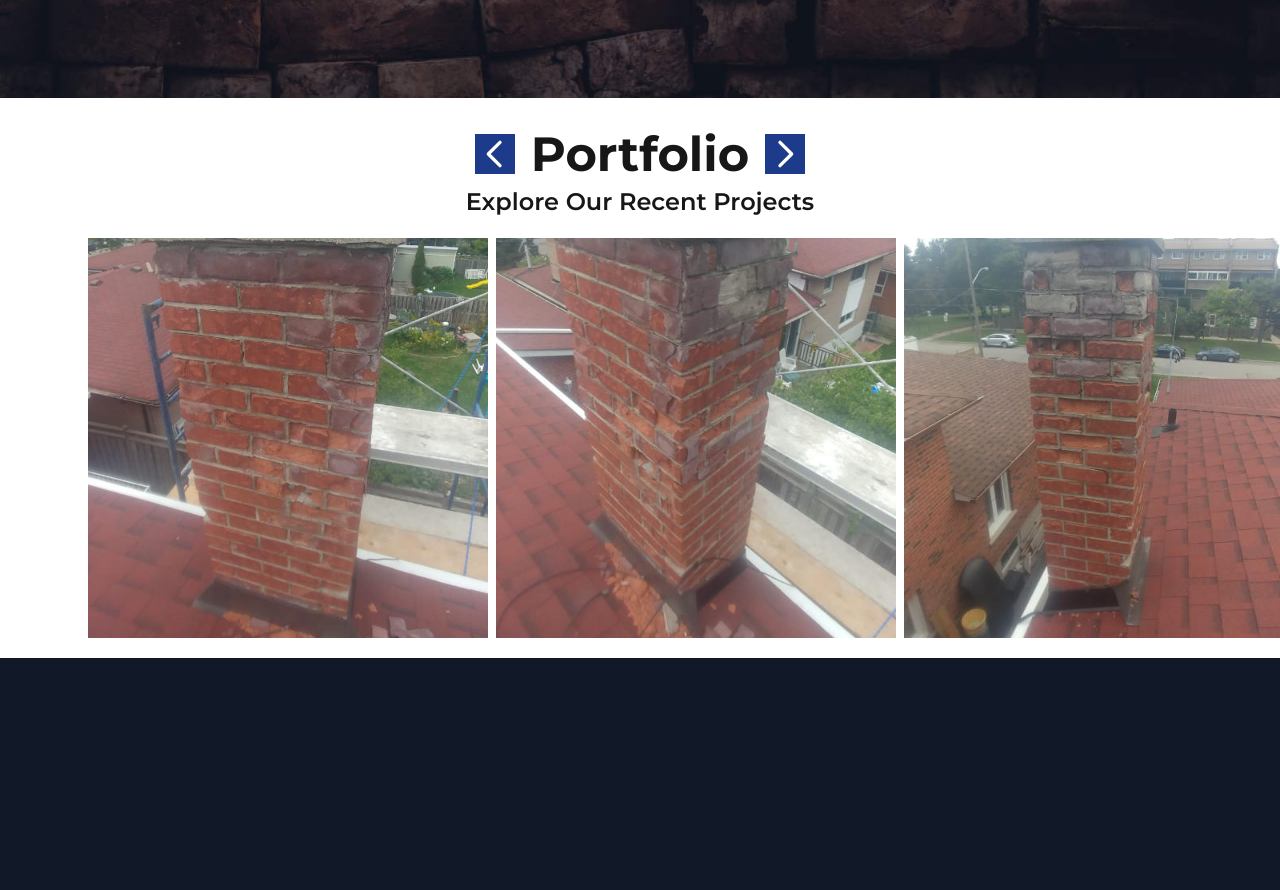
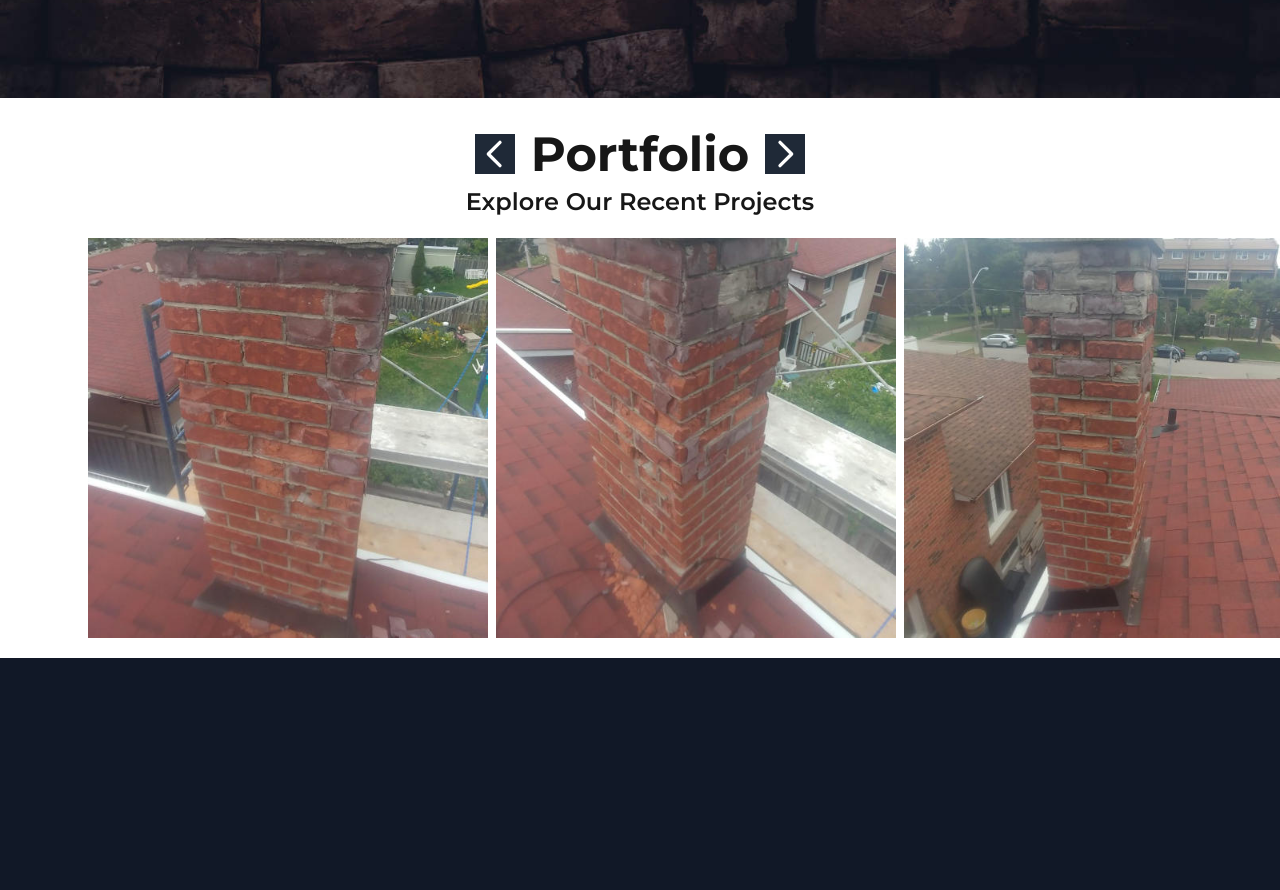
Before and after one commit to EMurrell/eagle-brick-website, a Next.js app: page / in a window 1280 px wide. Shown: the part 2480-3370 px from the top of the page. Built offline with nearby package versions, Linux system fonts and the light colour scheme; a web font is replaced by a local one.

Commit message:
change button color in gallery

```diff
--- a/components/Pics.js
+++ b/components/Pics.js
@@ -22,13 +22,13 @@ export default function Work() {
       <div className="flex flex-col justify-center py-4 mx-auto md:px-24 w-max">
         <div className="flex flex-row justify-center my-2">
           <button onClick={scrollPrev}>
-            <ChevronLeftIcon className="w-10 h-10 mx-4 text-white bg-blue-900" />
+            <ChevronLeftIcon className="w-10 h-10 mx-4 text-white bg-gray-800" />
           </button>
           <h1 className="font-sans text-3xl font-bold text-center md:text-4xl lg:text-5xl">
             Portfolio
           </h1>
           <button onClick={scrollNext}>
-            <ChevronRightIcon className="w-10 h-10 mx-4 text-white bg-blue-900" />
+            <ChevronRightIcon className="w-10 h-10 mx-4 text-white bg-gray-800" />
           </button>
         </div>
         <p className="text-lg font-semibold text-center md:text-xl lg:text-2xl">
```
